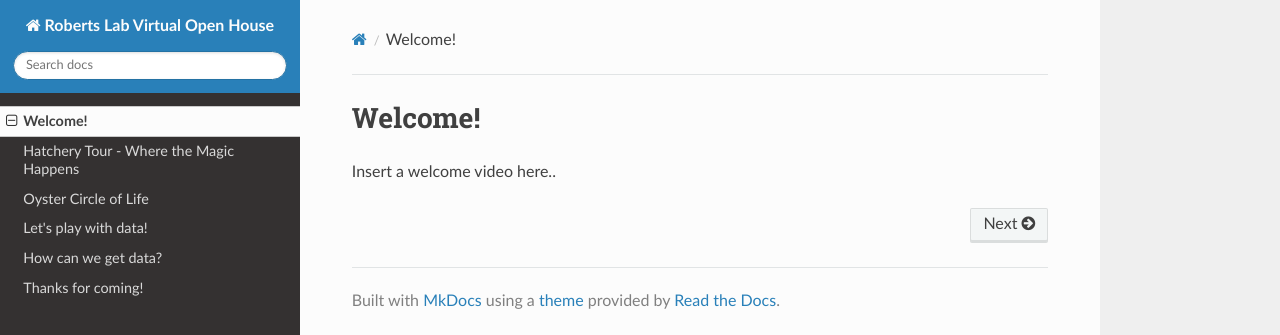
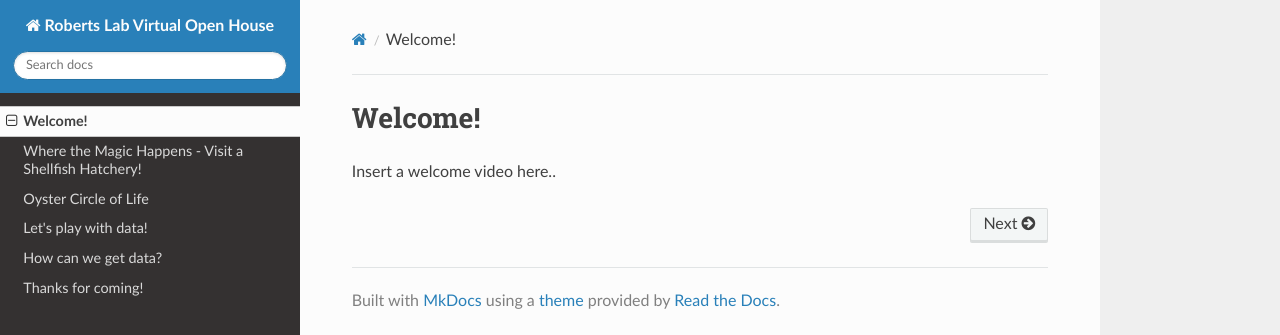
Before and after one commit to RobertsLab/Open-House-2021, an MkDocs documentation site: the page built from docs/index.md, in a window 1280 px wide. Shown: the top 335 px of the page. Built offline with MkDocs 1.6.1, drawn with Linux system fonts in a browser that asks for light colours; nearby versions of some CDN libraries.

Commit message:
fix some of the tab names

```diff
--- a/mkdocs.yml
+++ b/mkdocs.yml
@@ -29,7 +29,7 @@ repo_url:
 
 nav:
    - Welcome!: 'index.md'
-   - Hatchery Tour - Where the Magic Happens: 'Hatchery.md'
+   - Where the Magic Happens - Visit a Shellfish Hatchery!: 'Hatchery.md'
    - Oyster Circle of Life: 'oysterlifecycle.md'
    - Let's play with data!: 'Ostrea.md'
    - How can we get data?: 'DNA_Isolation.md'
```
